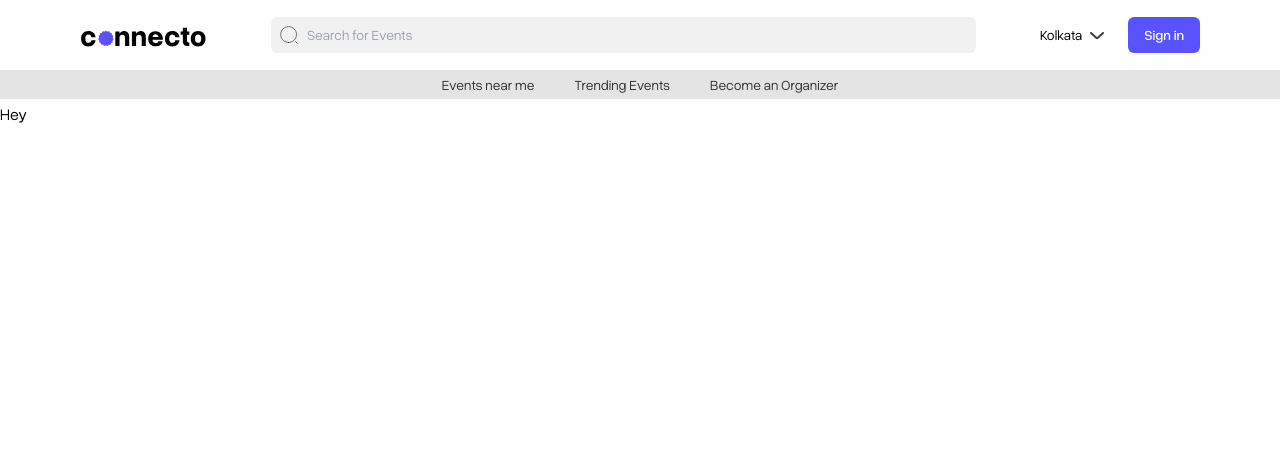
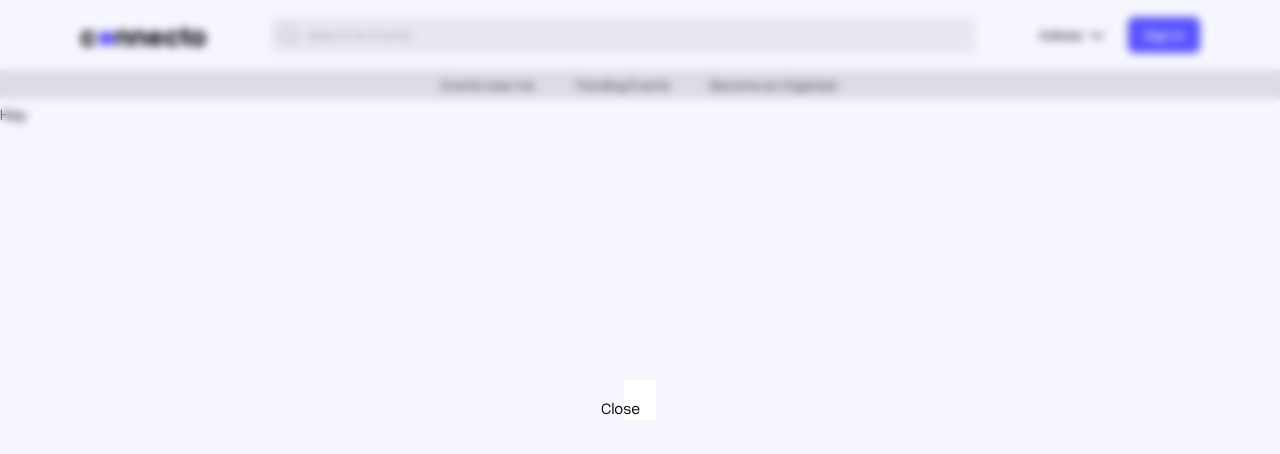
Before and after one commit to subham0269/connecto-nextjs, a Next.js app: page / in a window 1280 px wide. Both pictures are taken after a click on the button "Sign in". Shown: the top 454 px of the page. Built offline with nearby package versions, Linux system fonts and the light colour scheme.

Commit message:
Add modal container component to root

```diff
--- /dev/null
+++ b/app/Components/Modal/Modal.tsx
@@ -0,0 +1,21 @@
+import type { FC } from "react";
+import { NavbarModal } from "../../Interfaces/components/NavProps";
+import { createPortal } from "react-dom";
+
+const Modal: FC<NavbarModal> = ({isOpen, onClose, children}) => {
+
+    console.log(isOpen, "From modal component");
+
+    if (!isOpen) return null;
+
+    return createPortal(
+        <div className="fixed inset-0 z-50 bg-primary/5 backdrop-blur-sm flex justify-center items-center overflow-y-auto">
+            <div className="bg-white px-4 pb-4 pt-6 relative">
+                <button className="absolute right-4 top-4" onClick={onClose}>Close</button>
+                {children}
+            </div>
+        </div>,document.body
+    )
+}
+
+export default Modal;
--- a/app/Components/Nav.tsx
+++ b/app/Components/Nav.tsx
@@ -7,11 +7,17 @@ import searchIcon from '@/public/Images/search-icon.svg'
 import downArrow from '@/public/Images/down-arrow.svg';
 import Image from "next/image";
 import Button from "./Base/PrimaryBtn";
+import Modal from "./Modal/Modal";
+import UserAuth from "./auth/UserAuth";
 
 const Navbar : FC = () => {
 
     const [isVisible, setVisible] = useState(true);
     const [lastScrollY, setScrollY] = useState(0);
+    const [modalOpen, setModalOpen] = useState(false);
+
+    const handleModal = () => setModalOpen(true);
+    const closeModal = () => setModalOpen(false);
 
     const handleScroll = useCallback (() => {
         const currentScrollY = window.scrollY;
@@ -30,11 +36,15 @@ const Navbar : FC = () => {
         };
     }, [handleScroll]);
 
+    // Disable scrolling on modal open
 
-    const handleModal = () => {
-        console.log('button clicked');
-
-    };
+    useEffect(() => {
+        if (modalOpen) {
+            document.body.style.overflow = "hidden";
+        } else {
+            document.body.style.overflow = "auto";
+        }
+    }, [modalOpen])
 
     return (
         <nav className={`bg-white sticky top-0 z-40 w-full mb-8 transition-all delay-100 duration-100 ease-in-out ${!isVisible ? 'drop-shadow-md' : 'drop-shadow-none'}`}>
@@ -58,6 +68,11 @@ const Navbar : FC = () => {
                   <Link href={''} className="hover:underline py-1">Become an Organizer</Link>
                </div>
             </div>
+
+            {/* Modal component */}
+            <Modal isOpen={modalOpen} onClose={closeModal}>
+                <UserAuth />
+            </Modal>
          </nav>
     )
 }
--- /dev/null
+++ b/app/Components/auth/UserAuth.tsx
@@ -0,0 +1,12 @@
+import type { FC } from "react";
+
+
+const UserAuth : FC = () => {
+    return (
+        <div className="">
+
+        </div>
+    )
+}
+
+export default UserAuth;
--- /dev/null
+++ b/app/Interfaces/components/NavProps.ts
@@ -0,0 +1,7 @@
+import React from "react";
+
+export interface NavbarModal {
+    isOpen: boolean;
+    onClose: () => void;
+    children: React.ReactNode;
+}
```
